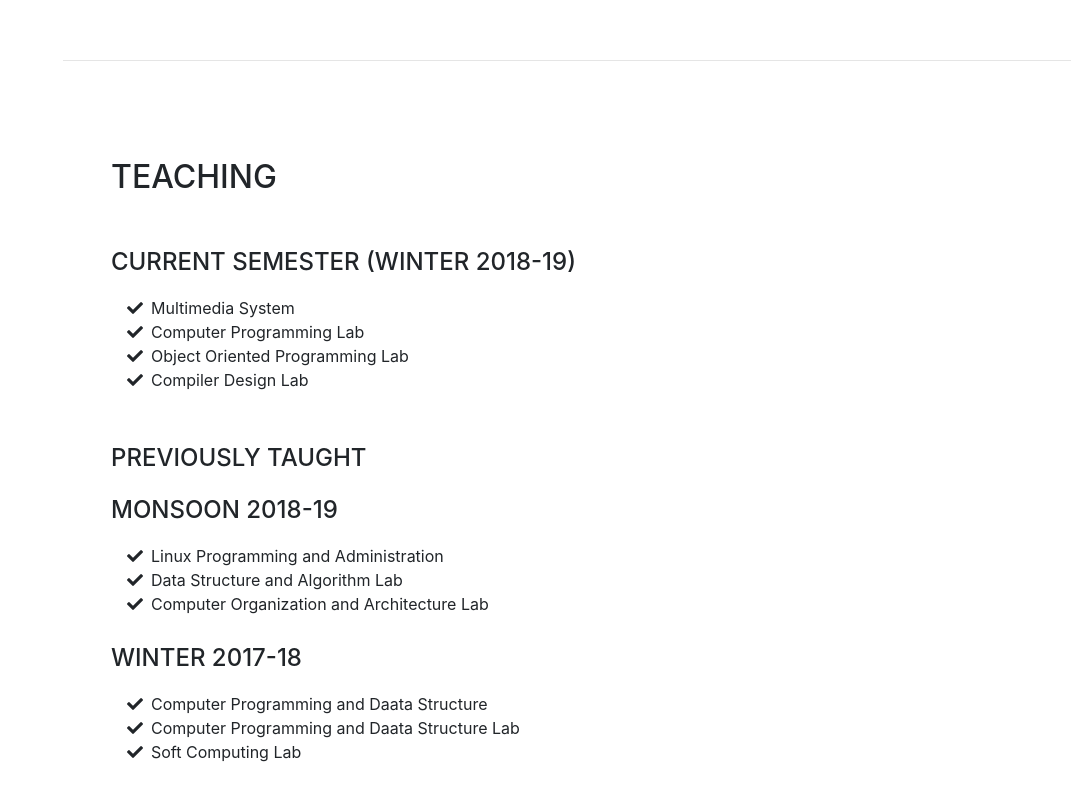
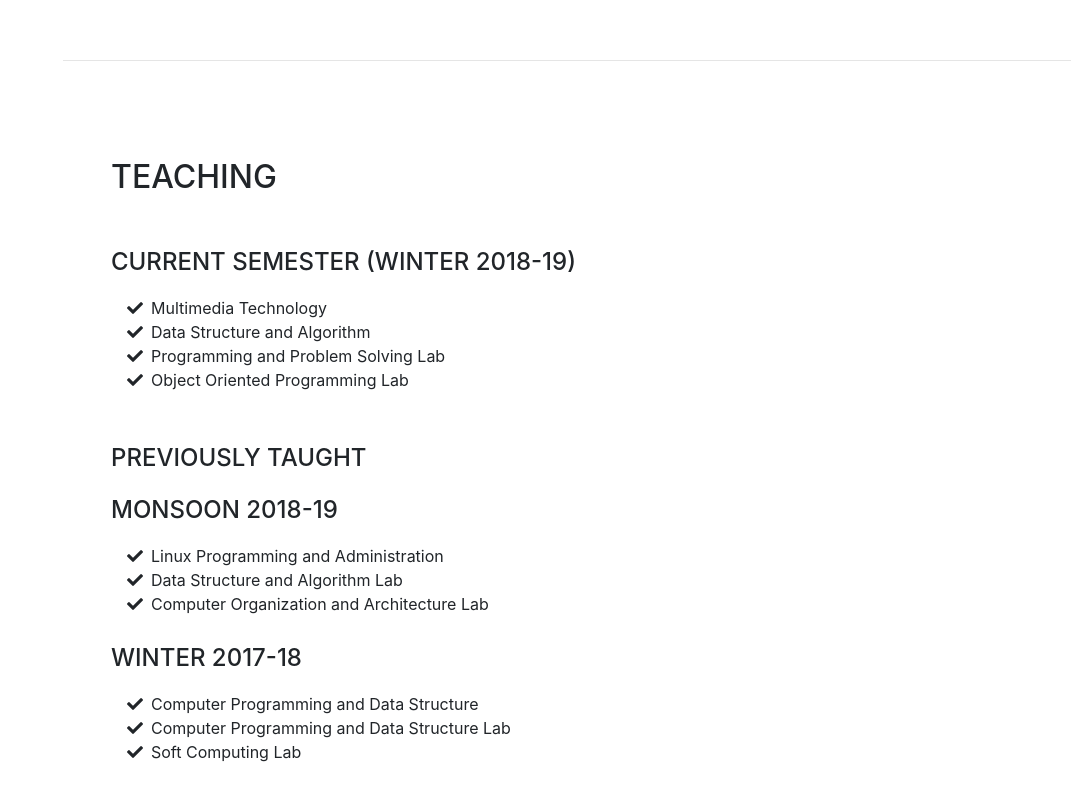
Before and after one commit to asimpathak/asimpathak.github.io, a website with bundled scripts: page index.html in a window 1280 px wide. Shown: the part 2491-3291 px from the top of the page, without its empty margins (209-1280 px from the left). Built offline with nearby package versions, Linux system fonts and the light colour scheme; a web font is replaced by a local one.

Commit message:
Update index.html

```diff
--- a/index.html
+++ b/index.html
@@ -205,16 +205,20 @@ Available at <a href="https://www.swasthyaa.com" target="_blank">www.swasthyaa.c
           <ul class="fa-ul mb-0">
             <li>
               <i class="fa-li fa fa-check"></i>
-              Multimedia System</li>
+              Multimedia Technology
+           </li>
+	    <li>
+              <i class="fa-li fa fa-check"></i>
+              Data Structure and Algorithm
+           </li>
+
             <li>
               <i class="fa-li fa fa-check"></i>
-              Computer Programming Lab</li>
+              Programming and Problem Solving Lab</li>
             <li>
               <i class="fa-li fa fa-check"></i>
               Object Oriented Programming Lab</li>
-            <li>
-              <i class="fa-li fa fa-check"></i>
-              Compiler Design Lab</li>
+
           </ul>
        	<br><br>
 		<div class="subheading mb-3">Previously Taught</div>
@@ -235,10 +239,10 @@ Available at <a href="https://www.swasthyaa.com" target="_blank">www.swasthyaa.c
           <ul class="fa-ul mb-0">
             <li>
               <i class="fa-li fa fa-check"></i>
-              Computer Programming and Daata Structure</li>
+              Computer Programming and Data Structure</li>
             <li>
               <i class="fa-li fa fa-check"></i>
-              Computer Programming and Daata Structure Lab</li>
+              Computer Programming and Data Structure Lab</li>
             <li>
               <i class="fa-li fa fa-check"></i>
               Soft Computing Lab</li>
```
